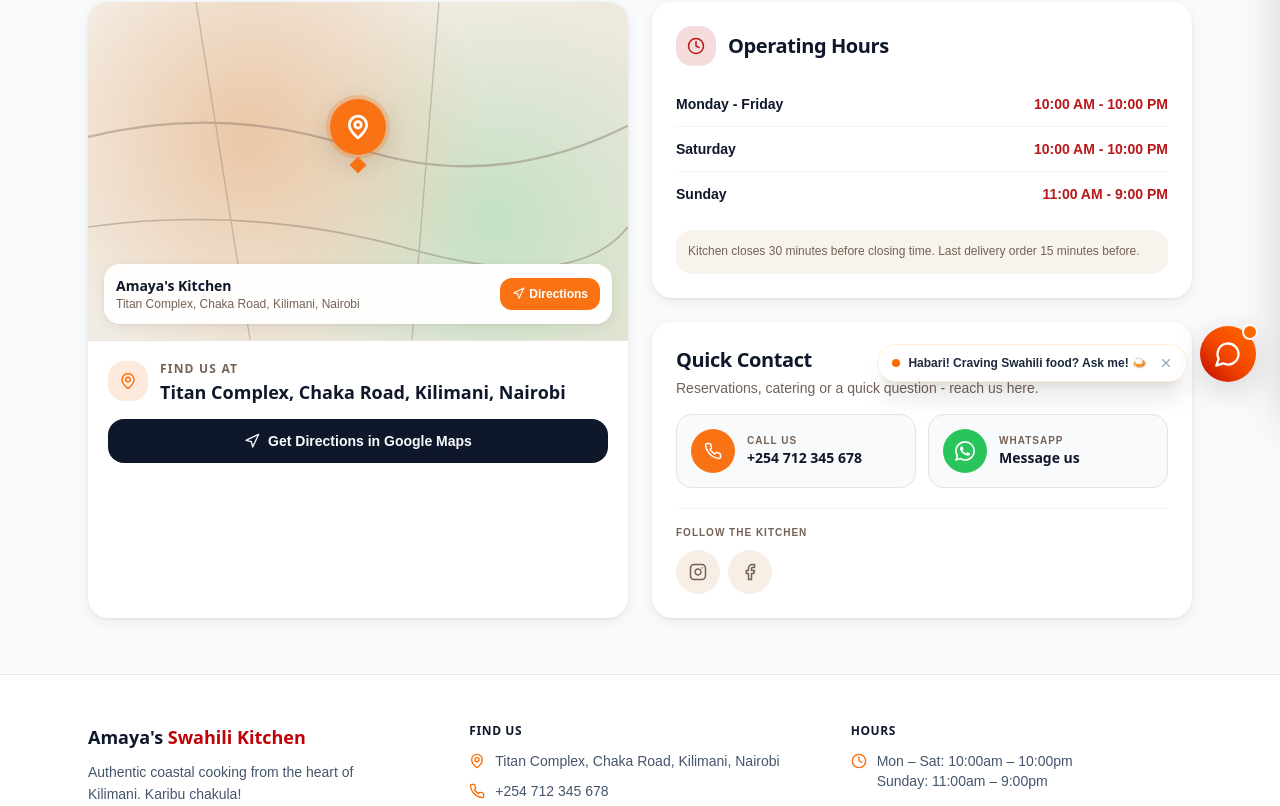
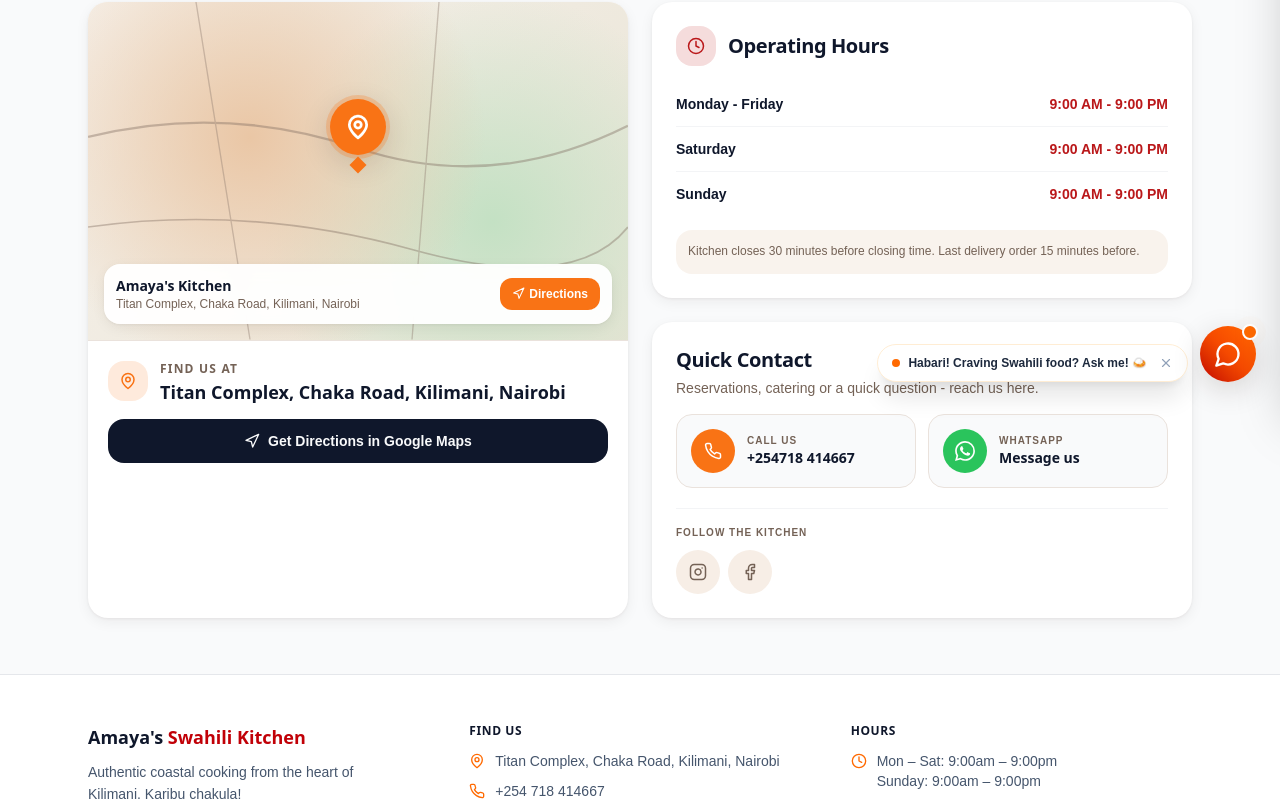
Before and after one commit to muthuieric/amayas-kitchen, a Next.js app: page /contact in a window 1280 px wide. Shown: the part 394-1200 px from the top of the page. Built offline with nearby package versions, Linux system fonts and the light colour scheme.

Commit message:
added numer

```diff
--- a/app/contact/page.tsx
+++ b/app/contact/page.tsx
@@ -12,17 +12,17 @@
 };
 
 const ADDRESS = "Titan Complex, Chaka Road, Kilimani, Nairobi";
-const PHONE_DISPLAY = "+254 712 345 678";
-const PHONE_TEL = "+254712345678";
-const WHATSAPP_NUMBER = "254712345678";
+const PHONE_DISPLAY = "+254718 414667";
+const PHONE_TEL = "+254718 414667";
+const WHATSAPP_NUMBER = "254718 414667";
 const DIRECTIONS_URL = `https://www.google.com/maps/dir/?api=1&destination=${encodeURIComponent(
   ADDRESS,
 )}`;
 
 const HOURS = [
-  { day: "Monday - Friday", time: "10:00 AM - 10:00 PM" },
-  { day: "Saturday", time: "10:00 AM - 10:00 PM" },
-  { day: "Sunday", time: "11:00 AM - 9:00 PM" },
+  { day: "Monday - Friday", time: "9:00 AM - 9:00 PM" },
+  { day: "Saturday", time: "9:00 AM - 9:00 PM" },
+  { day: "Sunday", time: "9:00 AM - 9:00 PM" },
 ];
 
 export default function ContactPage() {
@@ -205,7 +205,7 @@
                 </p>
                 <div className="mt-2.5 flex gap-2">
                   <Link
-                    href="https://instagram.com"
+                    href="https://www.instagram.com/amayas.swahilikitchen/"
                     target="_blank"
                     rel="noopener noreferrer"
                     aria-label="Instagram"
@@ -214,7 +214,7 @@
                     <Instagram size={18} />
                   </Link>
                   <Link
-                    href="https://facebook.com"
+                    href="https://www.facebook.com/p/Amayas-Swahili-Kitchen-61565742148330/"
                     target="_blank"
                     rel="noopener noreferrer"
                     aria-label="Facebook"
--- a/app/reservations/page.tsx
+++ b/app/reservations/page.tsx
@@ -272,7 +272,7 @@
             {/* Dinner */}
             <div>
               <span className="text-[11px] font-bold uppercase tracking-wider text-slate-400 block mb-1.5">
-                Dinner Service (6:00 PM – 10:00 PM)
+                Dinner Service (6:00 PM – 1:00 PM)
               </span>
               <div className="flex flex-wrap gap-2">
                 {DINNER_SLOTS.map((slot) => (
@@ -347,7 +347,7 @@
             <Input
               id="phone"
               name="phone"
-              placeholder="e.g. +254 712 345 678"
+              placeholder="e.g. +254 718 414667"
               className="h-11 text-sm rounded-xl"
             />
           </div>
--- a/components/Footer.tsx
+++ b/components/Footer.tsx
@@ -14,7 +14,7 @@
           </p>
           <div className="mt-4 flex items-center gap-2.5">
             <Link
-              href="https://instagram.com"
+              href="https://www.instagram.com/amayas.swahilikitchen/"
               target="_blank"
               rel="noopener noreferrer"
               aria-label="Instagram"
@@ -50,11 +50,11 @@
             </li>
             <li>
               <Link
-                href="tel:+254712345678"
+                href="tel:+254718 414667"
                 className="flex items-center gap-2.5 hover:text-orange-600 transition-colors"
               >
                 <Phone size={16} className="shrink-0 text-orange-500" />
-                <span>+254 712 345 678</span>
+                <span>+254 718 414667</span>
               </Link>
             </li>
           </ul>
@@ -66,9 +66,9 @@
             <li className="flex items-start gap-2.5">
               <Clock size={16} className="mt-0.5 shrink-0 text-orange-500" />
               <span>
-                Mon – Sat: 10:00am – 10:00pm
+                Mon – Sat: 9:00am – 9:00pm
                 <br />
-                Sunday: 11:00am – 9:00pm
+                Sunday: 9:00am – 9:00pm
               </span>
             </li>
           </ul>
--- a/components/Hero.tsx
+++ b/components/Hero.tsx
@@ -53,7 +53,7 @@
           </span>
           <span className="flex items-center gap-2">
             <Clock size={16} className="shrink-0 text-orange-400" />
-            <span>Open daily 10:00 AM – 10:00 PM</span>
+            <span>Open daily 9:00 AM – 9:00 PM</span>
           </span>
         </div>
       </div>
--- a/components/Navbar.tsx
+++ b/components/Navbar.tsx
@@ -8,7 +8,6 @@
 
 const NAV_LINKS = [
   { to: "/", label: "Home" },
-  { to: "/menu", label: "Menu" },
   { to: "/gallery", label: "Gallery" },
   { to: "/about", label: "About" },
   { to: "/contact", label: "Contact" },
@@ -188,7 +187,7 @@
             </p>
             <div className="mt-3 space-y-2.5">
               <Link
-                href="https://wa.me/254712345678"
+                href="https://wa.me/254718414667"
                 target="_blank"
                 rel="noopener noreferrer"
                 onClick={() => setMobileMenuOpen(false)}
@@ -197,15 +196,15 @@
                 <svg viewBox="0 0 24 24" fill="currentColor" className="h-5 w-5" aria-hidden="true">
                   <path d="M17.472 14.382c-.297-.149-1.758-.867-2.03-.967-.273-.099-.471-.148-.67.15-.197.297-.767.966-.94 1.164-.173.199-.347.223-.644.075-.297-.15-1.255-.463-2.39-1.475-.883-.788-1.48-1.761-1.653-2.059-.173-.297-.018-.458.13-.606.134-.133.298-.347.446-.52.149-.174.198-.298.298-.497.099-.198.05-.371-.025-.52-.075-.149-.669-1.612-.916-2.207-.242-.579-.487-.5-.669-.51-.173-.008-.371-.01-.57-.01-.198 0-.52.074-.792.372-.272.297-1.04 1.016-1.04 2.479 0 1.462 1.065 2.875 1.213 3.074.149.198 2.096 3.2 5.077 4.487.709.306 1.262.489 1.694.625.712.227 1.36.195 1.871.118.571-.085 1.758-.719 2.006-1.413.248-.694.248-1.289.173-1.413-.074-.124-.272-.198-.57-.347m-5.421 7.403h-.004a9.87 9.87 0 01-5.031-1.378l-.361-.214-3.741.982.998-3.648-.235-.374a9.86 9.86 0 01-1.51-5.26c.001-5.45 4.436-9.884 9.888-9.884 2.64 0 5.122 1.03 6.988 2.898a9.825 9.825 0 012.893 6.994c-.003 5.45-4.437 9.884-9.885 9.884m8.413-18.297A11.815 11.815 0 0012.05 0C5.495 0 .16 5.335.157 11.892c0 2.096.547 4.142 1.588 5.945L.057 24l6.305-1.654a11.882 11.882 0 005.683 1.448h.005c6.554 0 11.89-5.335 11.893-11.893a11.821 11.821 0 00-3.48-8.413z" />
                 </svg>
-                <span>Order via WhatsApp</span>
+                <span>WhatsApp Us</span>
               </Link>
               <Link
-                href="tel:+254712345678"
+                href="tel:+254718 414667"
                 onClick={() => setMobileMenuOpen(false)}
                 className="flex items-center justify-center gap-2 rounded-xl border border-gray-200 bg-gray-50 px-4 py-3 text-sm font-bold text-slate-800 transition-all hover:bg-gray-100 active:scale-98"
               >
                 <Phone size={16} />
-                <span>Call +254 712 345 678</span>
+                <span>Call +254 718 414667</span>
               </Link>
             </div>
           </div>
@@ -217,7 +216,7 @@
             </div>
             <div className="flex items-center gap-2">
               <Clock size={14} className="shrink-0 text-orange-500" />
-              <span>Open Daily: 10:00 AM – 10:00 PM</span>
+              <span>Open Daily: 9:00 AM – 9:00 PM</span>
             </div>
           </div>
         </div>
--- a/lib/chatbot-engine.ts
+++ b/lib/chatbot-engine.ts
@@ -239,7 +239,7 @@
     )
   ) {
     return {
-      text: "🕒 **Operating Hours**:\n• **Monday – Saturday**: 10:00 AM – 10:00 PM\n• **Sunday**: 11:00 AM – 9:00 PM\n\n*Note: Kitchen closes 30 minutes before closing time. Last delivery orders accepted 15 minutes before closing.*",
+      text: "🕒 **Operating Hours**:\n• **Monday – Saturday**: 9:00 AM – 9:00 PM\n• **Sunday**: 9:00 AM – 9:00 PM\n\n*Note: Kitchen closes 30 minutes before closing time. Last delivery orders accepted 15 minutes before closing.*",
       suggestions: ["📍 Where are you located?", "🛵 How to order delivery", "🔥 Popular dishes"],
     };
   }
@@ -266,7 +266,7 @@
       text: "📅 **Table Reservations**:\nYou can reserve a table online using our reservation page! Choose your date, preferred dining time, and number of guests. Tables are held for 15 minutes past reservation time.",
       action: "open_reservations",
       actionLabel: "Go to Reservation Page",
-      suggestions: ["🕒 Opening hours", "🔥 View Menu", "Call +254 712 345 678"],
+      suggestions: ["🕒 Opening hours", "🔥 View Menu", "Call +254 718 414667"],
     };
   }
 
@@ -275,17 +275,17 @@
     /\b(cater|catering|event|party|corporate|office|wedding|bulk order)\b/i.test(query)
   ) {
     return {
-      text: "🎉 **Catering & Events**:\nYes! We cater for office lunches, birthday parties, weddings, and family gatherings. From live jiko mshikaki stations to huge pots of coastal biryani and pilau.\n\nPlease contact us on WhatsApp at **+254 712 345 678** at least 1 week in advance for custom menu planning and quotes.",
+      text: "🎉 **Catering & Events**:\nYes! We cater for office lunches, birthday parties, weddings, and family gatherings. From live jiko mshikaki stations to huge pots of coastal biryani and pilau.\n\nPlease contact us on WhatsApp at **+254 718 414667** at least 1 week in advance for custom menu planning and quotes.",
       action: "open_whatsapp",
       actionLabel: "Discuss Catering on WhatsApp",
-      suggestions: ["📞 Call +254 712 345 678", "🍛 Browse Dishes", "🕒 Hours"],
+      suggestions: ["📞 Call +254 718 414667", "🍛 Browse Dishes", "🕒 Hours"],
     };
   }
 
   // 21. Phone / Contact
   if (/\b(phone|call|number|contact|reach|telephone)\b/i.test(query)) {
     return {
-      text: "📞 **Contact Amaya's Kitchen**:\n• **Phone**: +254 712 345 678\n• **WhatsApp**: +254 712 345 678\n• **Address**: Titan Complex, Chaka Road, Kilimani, Nairobi\n\nWe are available daily from 10:00 AM!",
+      text: "📞 **Contact Amaya's Kitchen**:\n• **Phone**: +254 718 414667\n• **WhatsApp**: +254 718 414667\n• **Address**: Titan Complex, Chaka Road, Kilimani, Nairobi\n\nWe are available daily from 9:00 AM!",
       suggestions: ["🛵 Delivery Info", "📅 Book a Table", "🔥 Popular Dishes"],
     };
   }
--- a/lib/menu-data.ts
+++ b/lib/menu-data.ts
@@ -30,7 +30,7 @@
   prepTime?: string;
 }
 
-export const WHATSAPP_NUMBER = "254712345678"; // TODO: replace with the real number
+export const WHATSAPP_NUMBER = "254 718 414667"; // TODO: replace with the real number
 
 export const MENU_ITEMS: Product[] = [
   {
```
Also changed, not shown: data/site-content.json (+9 -9 lines).
